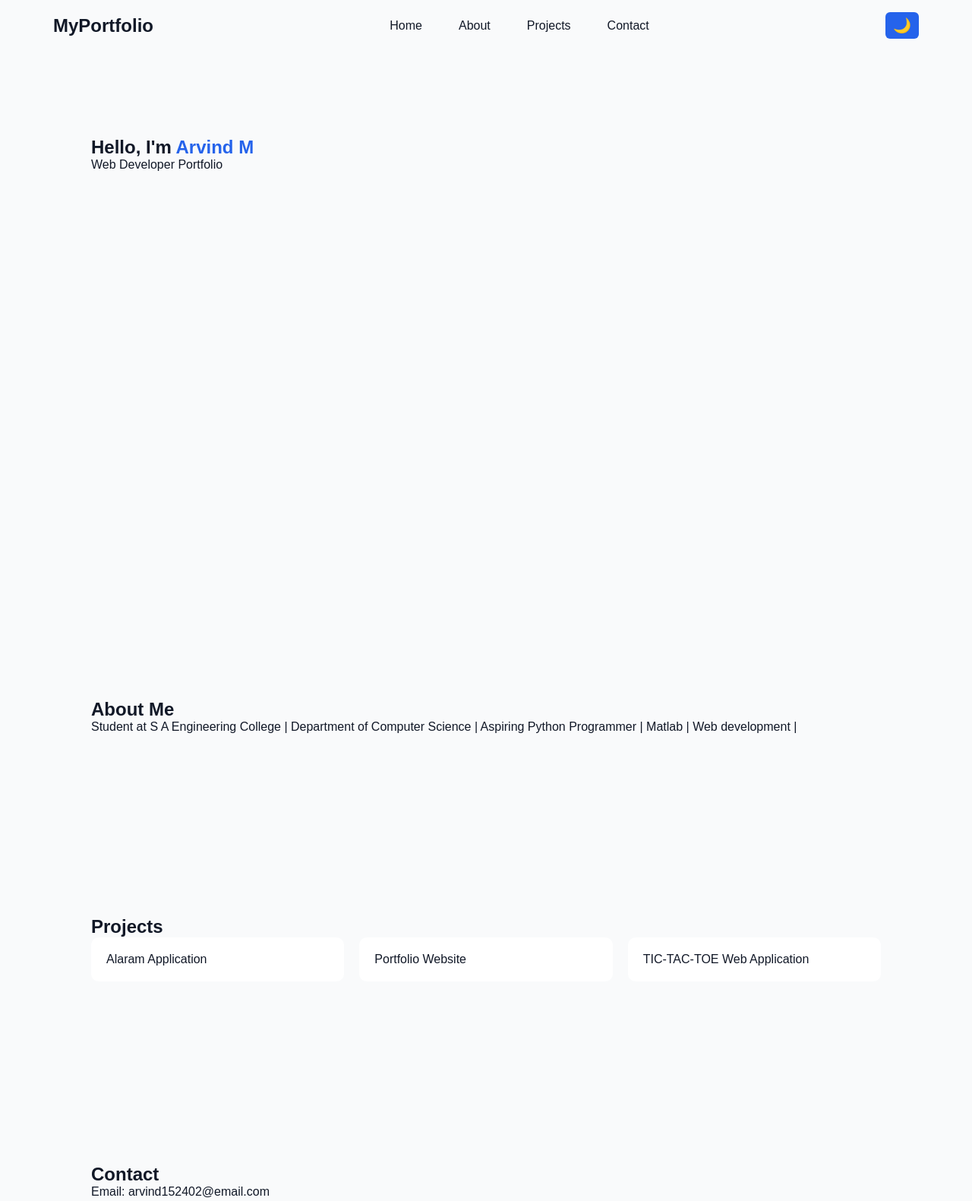
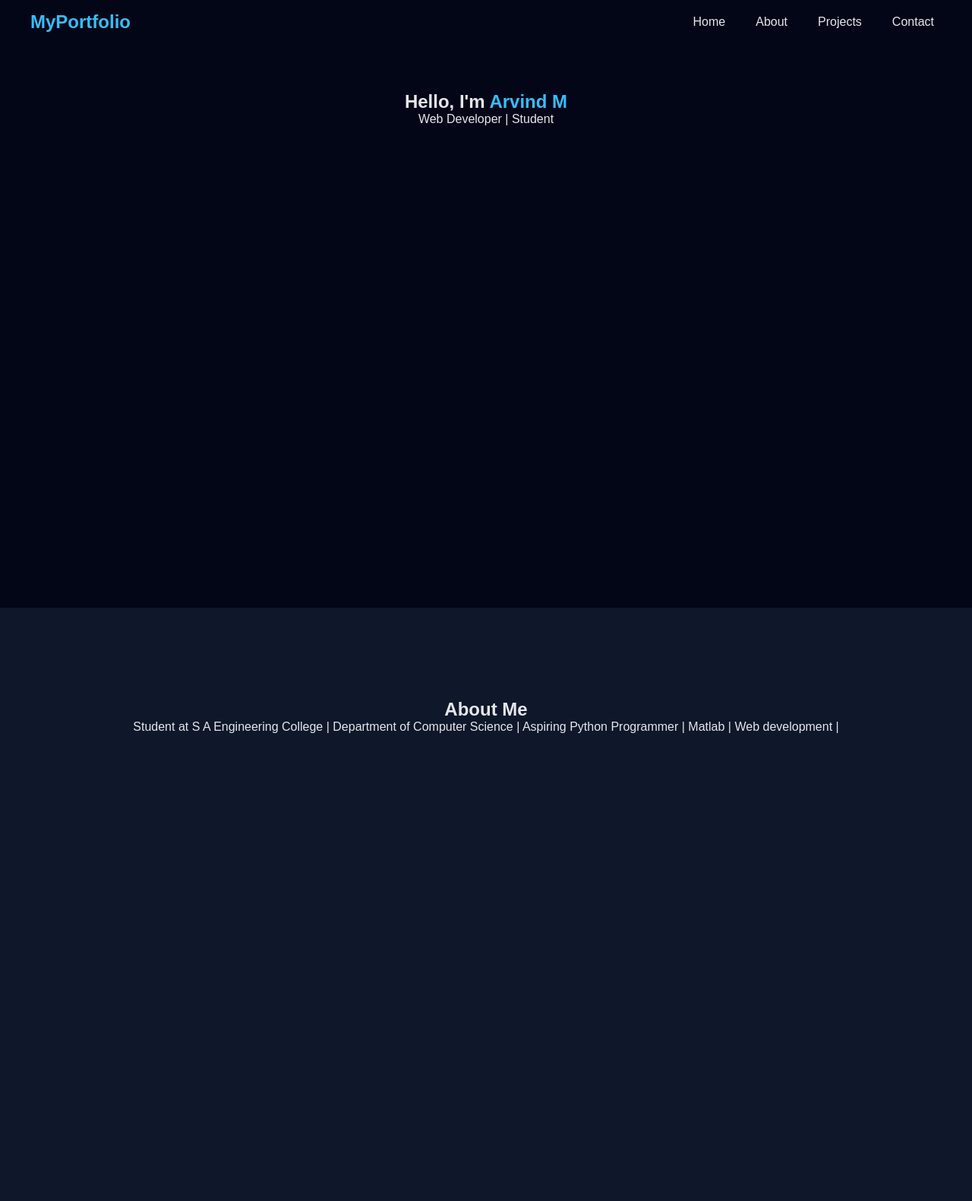
Before and after one commit to ArvindM15/SCT_WD_1, a plain HTML site: page code.html in a window 1280 px wide. Shown: the top 1581 px of the page at 76% size. Drawn offline with Linux system fonts and the light colour scheme.

Commit message:
Add files via upload

```diff
--- a/code.html
+++ b/code.html
@@ -1,19 +1,16 @@
 <!DOCTYPE html>
 <html lang="en">
 <head>
-  <meta charset="UTF-8" />
-  <meta name="viewport" content="width=device-width, initial-scale=1.0" />
-  <title>Portfolio Theme Switcher</title>
-  <link rel="stylesheet" href="style.css" />
+  <meta charset="UTF-8">
+  <meta name="viewport" content="width=device-width, initial-scale=1.0">
+  <title>My Portfolio</title>
+  <link rel="stylesheet" href="style.css">
 </head>
 <body>
 
   <!-- Navigation -->
-  <header id="navbar">
-    <div class="nav-container">
-      <div class="logo">MyPortfolio</div>
-
-      <nav>
+  <nav id="navbar">
+    <h2 class="logo">MyPortfolio</h2>
     <ul>
       <li><a href="#home">Home</a></li>
       <li><a href="#about">About</a></li>
@@ -22,39 +19,30 @@
     </ul>
   </nav>
 
-      <!-- Theme Button -->
-      <button id="themeToggle">🌙</button>
-    </div>
-  </header>
-
   <!-- Sections -->
-  <section id="home" class="hero">
+  <section id="home" class="section">
     <h1>Hello, I'm <span>Arvind M</span></h1>
-    <p>Web Developer Portfolio</p>
+    <p>Web Developer | Student</p>
   </section>
 
-  <section id="about">
-    <h2>About Me</h2>
+  <section id="about" class="section light">
+    <h1>About Me</h1>
     <p>Student at S A Engineering College | Department of Computer Science | Aspiring Python Programmer | Matlab | Web development |</p>
   </section>
 
-  <section id="projects">
-    <h2>Projects</h2>
+  <section id="projects" class="section">
+    <h1>Projects</h1>
     <div class="projects">
-      <div class="project-card">Alaram Application</div>
-      <div class="project-card">Portfolio Website</div>
-      <div class="project-card">TIC-TAC-TOE Web Application</div>
+      <div class="card">Calculator Web Application</div>
+      <div class="card">To-Do Application</div>
+      <div class="card">Quiz Game Web Application</div>
     </div>
   </section>
 
-  <section id="contact">
-    <h2>Contact</h2>
-    <p>Email: arvind152402@email.com</p>
+  <section id="contact" class="section light">
+    <h1>Contact</h1>
+    <p>Email: arvind152402@example.com</p>
   </section>
-
-  <footer>
-    <p>© 2025 Arvind M</p>
-  </footer>
 
   <script src="script.js"></script>
 </body>
--- a/script.js
+++ b/script.js
@@ -1,19 +1,9 @@
 const navbar = document.getElementById("navbar");
-const themeBtn = document.getElementById("themeToggle");
-const body = document.body;
 
-// Scroll effect
 window.addEventListener("scroll", () => {
-  if (window.scrollY > 80) {
+  if (window.scrollY > 50) {
     navbar.classList.add("scrolled");
   } else {
     navbar.classList.remove("scrolled");
   }
 });
-
-// Theme toggle
-themeBtn.addEventListener("click", () => {
-  body.classList.toggle("dark");
-
-  themeBtn.textContent = body.classList.contains("dark") ? "☀️" : "🌙";
-});
--- a/style.css
+++ b/style.css
@@ -1,129 +1,92 @@
-/* Reset */
 * {
   margin: 0;
   padding: 0;
   box-sizing: border-box;
+  font-family: Arial, sans-serif;
 }
 
-/* Light Theme (Default) */
-:root {
-  --bg-color: #f9fafb;
-  --text-color: #111827;
-  --nav-bg: transparent;
-  --card-bg: #ffffff;
-  --accent: #2563eb;
-}
-
-/* Dark Theme */
-body.dark {
-  --bg-color: #0f172a;
-  --text-color: #e5e7eb;
-  --nav-bg: #020617;
-  --card-bg: #111827;
-  --accent: #38bdf8;
+html {
+  scroll-behavior: smooth;
 }
 
 body {
-  font-family: Arial, sans-serif;
-  background: var(--bg-color);
-  color: var(--text-color);
-  transition: background 0.3s, color 0.3s;
+  background: #020617;
+  color: #e5e7eb;
 }
 
-/* Navigation */
-header {
+/* Navbar */
+nav {
   position: fixed;
+  top: 0;
   width: 100%;
-  top: 0;
+  padding: 15px 40px;
+  background: transparent;
+  display: flex;
+  justify-content: space-between;
+  align-items: center;
+  transition: 0.3s;
   z-index: 1000;
-  background: var(--nav-bg);
-  transition: background 0.3s, box-shadow 0.3s;
 }
 
-header.scrolled {
-  box-shadow: 0 4px 10px rgba(0,0,0,0.3);
-}
-
-.nav-container {
-  max-width: 1200px;
-  margin: auto;
-  padding: 16px 30px;
-  display: flex;
-  align-items: center;
-  justify-content: space-between;
+nav.scrolled {
+  background: #020617;
+  box-shadow: 0 5px 20px rgba(0,0,0,0.5);
 }
 
 .logo {
-  font-size: 1.5rem;
-  font-weight: bold;
+  color: #38bdf8;
 }
 
 nav ul {
+  list-style: none;
   display: flex;
-  gap: 24px;
-  list-style: none;
+  gap: 20px;
 }
 
 nav ul li a {
-  color: var(--text-color);
   text-decoration: none;
-  padding: 6px 12px;
-  border-radius: 6px;
-  transition: background 0.3s;
+  color: #e5e7eb;
+  padding: 5px 10px;
+  transition: 0.3s;
 }
 
 nav ul li a:hover {
-  background: var(--accent);
-  color: #ffffff;
-}
-
-/* Theme Button */
-#themeToggle {
-  border: none;
-  font-size: 1.2rem;
-  padding: 6px 10px;
+  background: #38bdf8;
+  color: #020617;
   border-radius: 6px;
-  cursor: pointer;
-  background: var(--accent);
-  color: #ffffff;
 }
 
 /* Sections */
-section {
-  padding: 120px 30px;
-  max-width: 1100px;
-  margin: auto;
+.section {
+  min-height: 100vh;
+  padding: 120px 40px;
+  text-align: center;
 }
 
-.hero {
-  min-height: 100vh;
-  padding-top: 180px;
+.section span {
+  color: #38bdf8;
 }
 
-.hero span {
-  color: var(--accent);
+.light {
+  background: #0f172a;
 }
 
 /* Projects */
 .projects {
   display: grid;
-  grid-template-columns: repeat(auto-fit, minmax(250px, 1fr));
+  grid-template-columns: repeat(auto-fit, minmax(200px,1fr));
   gap: 20px;
+  margin-top: 30px;
 }
 
-.project-card {
-  background: var(--card-bg);
-  padding: 20px;
-  border-radius: 10px;
-  transition: transform 0.3s;
+.card {
+  background: #1e293b;
+  padding: 30px;
+  border-radius: 12px;
+  transition: 0.3s;
 }
 
-.project-card:hover {
+.card:hover {
   transform: translateY(-5px);
+  background: #334155;
 }
-
-/* Footer */
-footer {
-  text-align: center;
-  padding: 30px;
-}
```
Lines whose indentation alone changed are shown as unchanged.
